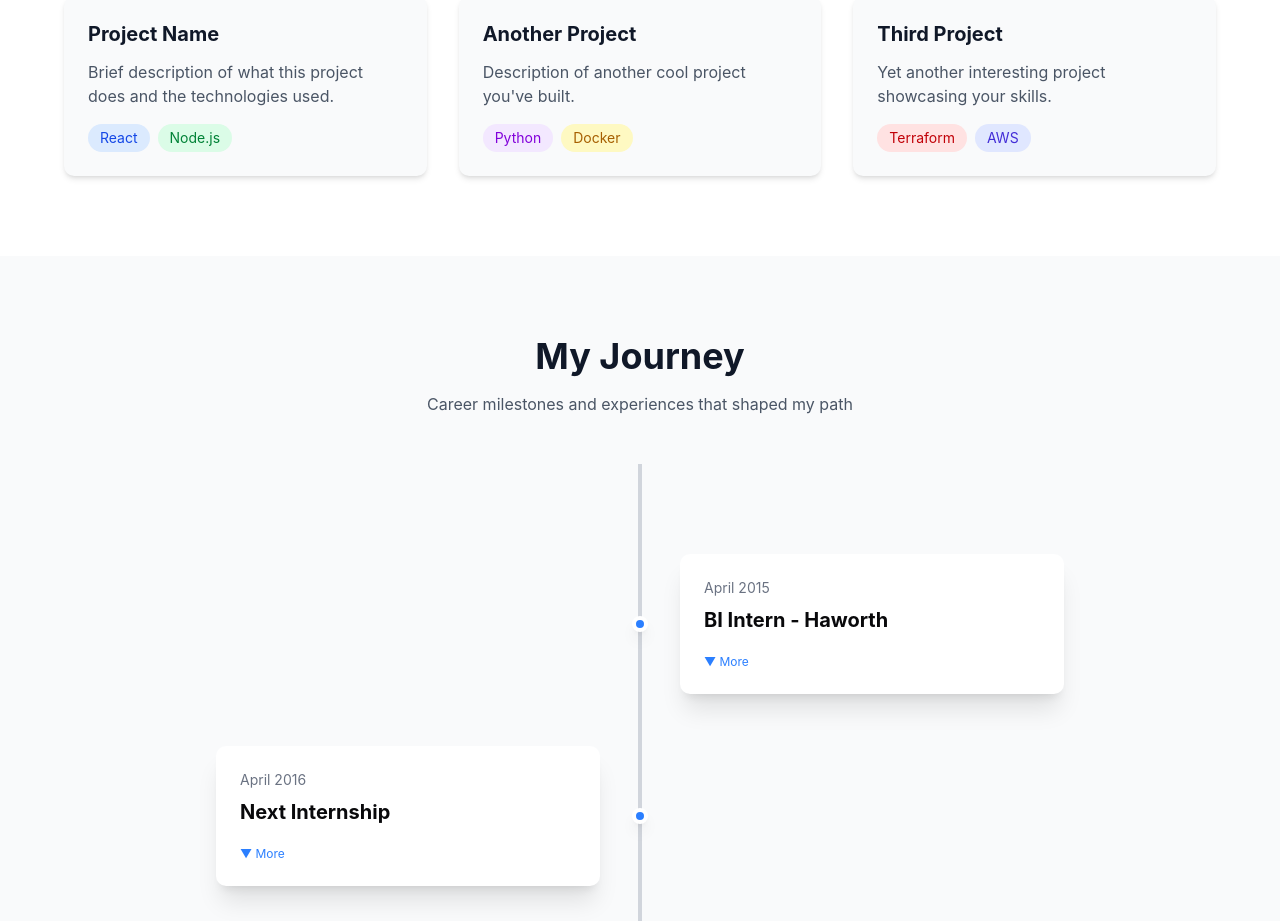
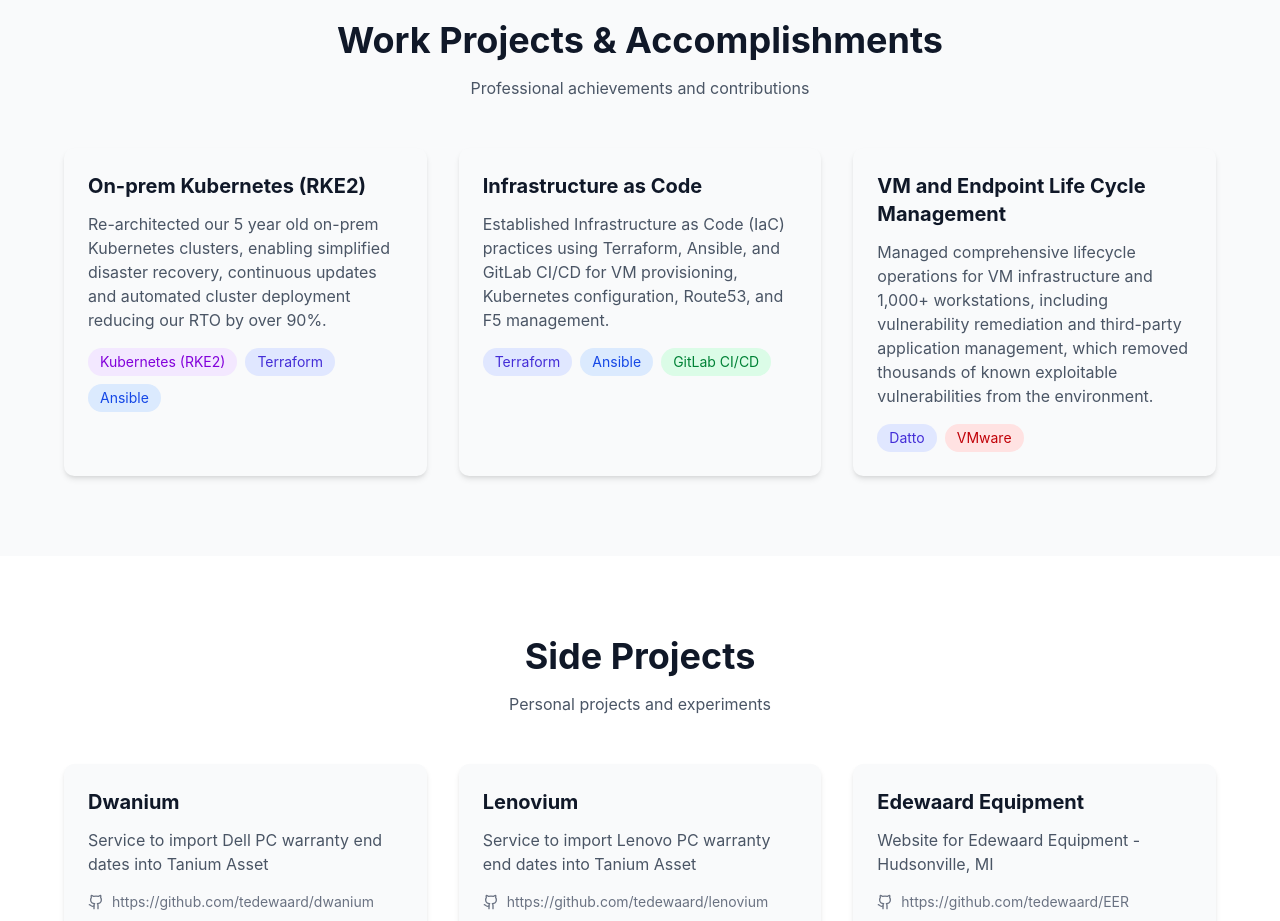
Before and after one commit to tedewaard/folio, a React (Vite) app: page / in a window 1280 px wide. Shown: the part 600-1521 px from the top of the page. Built offline with nearby package versions, Linux system fonts and the light colour scheme.

Commit message:
Build out project section

```diff
--- /dev/null
+++ b/src/components/ProjectCard.tsx
@@ -0,0 +1,71 @@
+import { Github, ExternalLink } from 'lucide-react'
+
+interface ProjectCardProps {
+  title: string
+  description: string
+  technologies: Array<{
+    name: string
+    color: 'blue' | 'green' | 'purple' | 'yellow' | 'red' | 'indigo'
+  }>
+  link?: string
+  websiteLink?: string
+}
+
+const colorClasses = {
+  blue: 'bg-blue-100 text-blue-700',
+  green: 'bg-green-100 text-green-700',
+  purple: 'bg-purple-100 text-purple-700',
+  yellow: 'bg-yellow-100 text-yellow-700',
+  red: 'bg-red-100 text-red-700',
+  indigo: 'bg-indigo-100 text-indigo-700',
+}
+
+export default function ProjectCard({ title, description, technologies, link, websiteLink }: ProjectCardProps) {
+  return (
+    <div className="bg-gray-50 rounded-lg p-6 shadow-md hover:shadow-xl transition-shadow">
+      <h3 className="text-xl font-bold text-gray-900 mb-3">
+        {title}
+      </h3>
+      <p className="text-gray-600 mb-4">
+        {description}
+      </p>
+
+      <div className="space-y-2 mb-4">
+        {link && (
+          <a
+            href={link}
+            target="_blank"
+            rel="noopener noreferrer"
+            className="flex items-center gap-2 text-sm text-gray-500 hover:text-gray-900 transition-colors break-all"
+          >
+            <Github size={16} className="flex-shrink-0" />
+            <span>{link}</span>
+          </a>
+        )}
+
+        {websiteLink && (
+          <a
+            href={websiteLink}
+            target="_blank"
+            rel="noopener noreferrer"
+            className="flex items-center gap-2 text-sm text-gray-500 hover:text-gray-900 transition-colors break-all"
+          >
+            <ExternalLink size={16} className="flex-shrink-0" />
+            <span>{websiteLink}</span>
+          </a>
+        )}
+      </div>
+
+      <div className="flex flex-wrap gap-2">
+        {technologies.map((tech, index) => (
+          <span
+            key={index}
+            className={`px-3 py-1 ${colorClasses[tech.color]} rounded-full text-sm`}
+          >
+            {tech.name}
+          </span>
+        ))}
+      </div>
+    </div>
+  )
+}
--- a/src/routeTree.gen.ts
+++ b/src/routeTree.gen.ts
@@ -9,14 +9,8 @@
 // Additionally, you should also exclude this file from your linter and/or formatter to prevent it from being checked or modified.
 
 import { Route as rootRouteImport } from './routes/__root'
-import { Route as TimelineRouteImport } from './routes/timeline'
 import { Route as IndexRouteImport } from './routes/index'
 
-const TimelineRoute = TimelineRouteImport.update({
-  id: '/timeline',
-  path: '/timeline',
-  getParentRoute: () => rootRouteImport,
-} as any)
 const IndexRoute = IndexRouteImport.update({
   id: '/',
   path: '/',
@@ -25,39 +19,28 @@ const IndexRoute = IndexRouteImport.update({
 
 export interface FileRoutesByFullPath {
   '/': typeof IndexRoute
-  '/timeline': typeof TimelineRoute
 }
 export interface FileRoutesByTo {
   '/': typeof IndexRoute
-  '/timeline': typeof TimelineRoute
 }
 export interface FileRoutesById {
   __root__: typeof rootRouteImport
   '/': typeof IndexRoute
-  '/timeline': typeof TimelineRoute
 }
 export interface FileRouteTypes {
   fileRoutesByFullPath: FileRoutesByFullPath
-  fullPaths: '/' | '/timeline'
+  fullPaths: '/'
   fileRoutesByTo: FileRoutesByTo
-  to: '/' | '/timeline'
-  id: '__root__' | '/' | '/timeline'
+  to: '/'
+  id: '__root__' | '/'
   fileRoutesById: FileRoutesById
 }
 export interface RootRouteChildren {
   IndexRoute: typeof IndexRoute
-  TimelineRoute: typeof TimelineRoute
 }
 
 declare module '@tanstack/react-router' {
   interface FileRoutesByPath {
-    '/timeline': {
-      id: '/timeline'
-      path: '/timeline'
-      fullPath: '/timeline'
-      preLoaderRoute: typeof TimelineRouteImport
-      parentRoute: typeof rootRouteImport
-    }
     '/': {
       id: '/'
       path: '/'
@@ -70,7 +53,6 @@ declare module '@tanstack/react-router' {
 
 const rootRouteChildren: RootRouteChildren = {
   IndexRoute: IndexRoute,
-  TimelineRoute: TimelineRoute,
 }
 export const routeTree = rootRouteImport
   ._addFileChildren(rootRouteChildren)
--- a/src/routes/index.tsx
+++ b/src/routes/index.tsx
@@ -1,5 +1,6 @@
 import { createFileRoute } from '@tanstack/react-router'
 import TimelineCard from '../components/TimelineCard.tsx'
+import ProjectCard from '../components/ProjectCard.tsx'
 import timelineData from '../data/timeline.json'
 
 export const Route = createFileRoute('/')({
@@ -13,7 +14,12 @@ function App() {
       {/* Hero/About Section */}
       <section id="about" className="flex items-center justify-center bg-white px-4 pt-40">
         <div className="max-w-3xl mx-auto">
-          <div className="mb-8">
+          <div className="flex flex-col items-center mb-8">
+            <img
+              src="/headshot.jpg"
+              alt="Trevor Edewaard"
+              className="w-32 h-32 rounded-full object-cover object-top mb-6 shadow-lg"
+            />
             <h1 className="text-4xl font-mono font-bold text-gray-900 mb-2">
               Trevor Edewaard
             </h1>
@@ -35,58 +41,94 @@ function App() {
         </div>
       </section>
 
-      {/* Projects Section */}
-      <section id="projects" className="py-20 px-4 bg-white">
+      {/* Work Projects Section */}
+      <section id="work-projects" className="py-20 px-4 bg-gray-50">
         <div className="max-w-6xl mx-auto">
           <h2 className="text-4xl font-bold text-gray-900 mb-4 text-center">
-            Technical Projects
+            Work Projects & Accomplishments
           </h2>
           <p className="text-gray-600 text-center mb-12">
-            Side projects and experiments I've been working on
+            Professional achievements and contributions
           </p>
 
           <div className="grid md:grid-cols-2 lg:grid-cols-3 gap-8">
-            {/* Project Card 1 */}
-            <div className="bg-gray-50 rounded-lg p-6 shadow-md hover:shadow-xl transition-shadow">
-              <h3 className="text-xl font-bold text-gray-900 mb-3">
-                Project Name
-              </h3>
-              <p className="text-gray-600 mb-4">
-                Brief description of what this project does and the technologies used.
-              </p>
-              <div className="flex flex-wrap gap-2">
-                <span className="px-3 py-1 bg-blue-100 text-blue-700 rounded-full text-sm">React</span>
-                <span className="px-3 py-1 bg-green-100 text-green-700 rounded-full text-sm">Node.js</span>
-              </div>
-            </div>
+            <ProjectCard
+              title="On-prem Kubernetes (RKE2)"
+              description="Re-architected our 5 year old on-prem Kubernetes clusters, enabling simplified disaster recovery, continuous
+updates and automated cluster deployment reducing our RTO by over 90%."
+              technologies={[
+                { name: 'Kubernetes (RKE2)', color: 'purple' },
+                { name: 'Terraform', color: 'indigo' },
+                { name: 'Ansible', color: 'blue' },
+              ]}
+            />
 
-            {/* Project Card 2 */}
-            <div className="bg-gray-50 rounded-lg p-6 shadow-md hover:shadow-xl transition-shadow">
-              <h3 className="text-xl font-bold text-gray-900 mb-3">
-                Another Project
-              </h3>
-              <p className="text-gray-600 mb-4">
-                Description of another cool project you've built.
-              </p>
-              <div className="flex flex-wrap gap-2">
-                <span className="px-3 py-1 bg-purple-100 text-purple-700 rounded-full text-sm">Python</span>
-                <span className="px-3 py-1 bg-yellow-100 text-yellow-700 rounded-full text-sm">Docker</span>
-              </div>
-            </div>
+            <ProjectCard
+              title="Infrastructure as Code"
+              description="Established Infrastructure as Code (IaC) practices using Terraform, Ansible, and GitLab CI/CD for VM
+provisioning, Kubernetes configuration, Route53, and F5 management."
+              technologies={[
+                { name: 'Terraform', color: 'indigo' },
+                { name: 'Ansible', color: 'blue' },
+                { name: 'GitLab CI/CD', color: 'green' },
+              ]}
+            />
 
-            {/* Project Card 3 */}
-            <div className="bg-gray-50 rounded-lg p-6 shadow-md hover:shadow-xl transition-shadow">
-              <h3 className="text-xl font-bold text-gray-900 mb-3">
-                Third Project
-              </h3>
-              <p className="text-gray-600 mb-4">
-                Yet another interesting project showcasing your skills.
-              </p>
-              <div className="flex flex-wrap gap-2">
-                <span className="px-3 py-1 bg-red-100 text-red-700 rounded-full text-sm">Terraform</span>
-                <span className="px-3 py-1 bg-indigo-100 text-indigo-700 rounded-full text-sm">AWS</span>
-              </div>
-            </div>
+            <ProjectCard
+              title="VM and Endpoint Life Cycle Management"
+              description="Managed comprehensive lifecycle operations for VM infrastructure and 1,000+ workstations, including
+vulnerability remediation and third-party application management, which removed thousands of known
+exploitable vulnerabilities from the environment."
+              technologies={[
+                { name: 'Datto', color: 'indigo' },
+                { name: 'VMware', color: 'red' },
+              ]}
+            />
+          </div>
+        </div>
+      </section>
+
+      {/* Side Projects Section */}
+      <section id="side-projects" className="py-20 px-4 bg-white">
+        <div className="max-w-6xl mx-auto">
+          <h2 className="text-4xl font-bold text-gray-900 mb-4 text-center">
+            Side Projects
+          </h2>
+          <p className="text-gray-600 text-center mb-12">
+            Personal projects and experiments
+          </p>
+
+          <div className="grid md:grid-cols-2 lg:grid-cols-3 gap-8">
+            <ProjectCard
+              title="Dwanium"
+              description="Service to import Dell PC warranty end dates into Tanium Asset"
+              technologies={[
+                { name: 'Rust', color: 'blue' },
+                { name: 'Docker', color: 'green' },
+                { name: 'Postgres', color: 'purple' }
+              ]}
+              link="https://github.com/tedewaard/dwanium"
+            />
+
+            <ProjectCard
+              title="Lenovium"
+              description="Service to import Lenovo PC warranty end dates into Tanium Asset"
+              technologies={[
+                { name: 'Typescript', color: 'yellow' }
+              ]}
+              link="https://github.com/tedewaard/lenovium"
+            />
+
+            <ProjectCard
+              title="Edewaard Equipment"
+              description="Website for Edewaard Equipment - Hudsonville, MI"
+              technologies={[
+                { name: 'Typescript', color: 'yellow' },
+                { name: 'HTML/CSS', color: 'indigo' }
+              ]}
+              link="https://github.com/tedewaard/EER"
+              websiteLink='https://edewaardequipment.com'
+            />
           </div>
         </div>
       </section>
```
Also changed, not shown: src/routes/timeline.tsx (deleted, +0 -76 lines), public/headshot.jpg (added).
